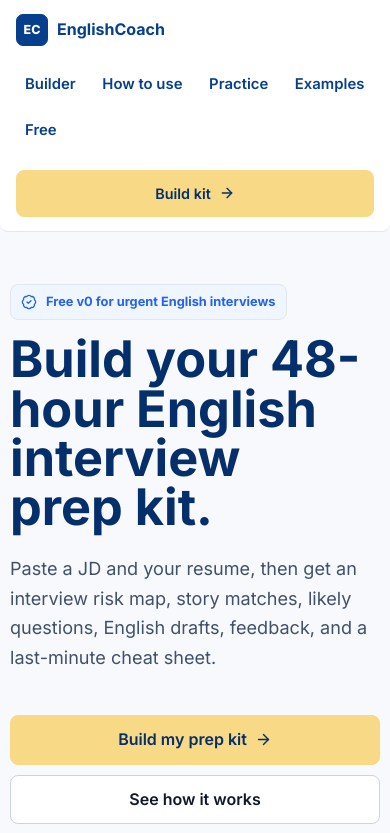
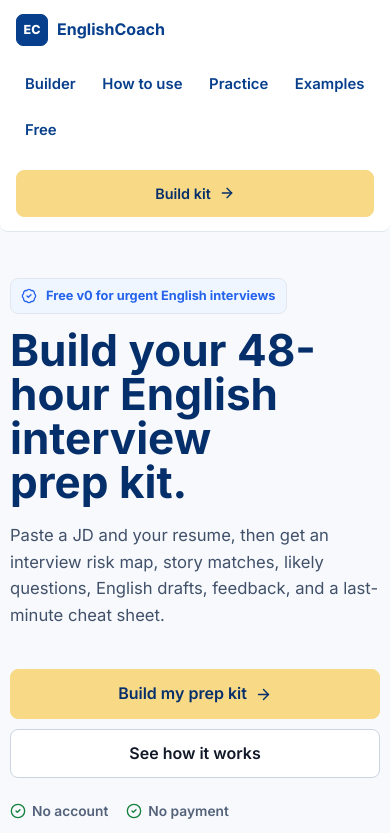
Before and after one commit to joanjiaocn-rgb/mock-interview-tool, a Next.js app: page / in a window 390 px wide. Shown: the top 833 px of the page. Built offline with nearby package versions, Linux system fonts and the light colour scheme; no server answers.

Commit message:
Tone down homepage hero type

```diff
--- a/app/globals.css
+++ b/app/globals.css
@@ -171,26 +171,26 @@ p {
 
 .hero-split {
   display: grid;
-  min-height: min(680px, calc(100vh - 80px));
+  min-height: min(620px, calc(100vh - 80px));
   grid-template-columns: minmax(0, 0.9fr) minmax(440px, 1.1fr);
-  gap: clamp(36px, 6vw, 78px);
+  gap: clamp(30px, 5vw, 64px);
   align-items: center;
-  padding: clamp(52px, 8vw, 92px) 0 42px;
+  padding: clamp(40px, 6vw, 72px) 0 34px;
 }
 
 .hero-lead h1 {
   max-width: 650px;
-  margin-bottom: 22px;
+  margin-bottom: 18px;
   color: var(--navy-strong);
-  font-size: clamp(3.5rem, 5.6vw, 5.35rem);
-  line-height: 0.98;
+  font-size: clamp(2.9rem, 4.5vw, 4.5rem);
+  line-height: 1;
 }
 
 .hero-lead .hero-copy {
   max-width: 590px;
   color: #41516a;
-  font-size: 1.13rem;
-  line-height: 1.65;
+  font-size: 1.04rem;
+  line-height: 1.6;
 }
 
 .hero-lead .button.primary,
@@ -2558,7 +2558,7 @@ h1 {
   }
 
   .hero-lead h1 {
-    font-size: 4rem;
+    font-size: 3.35rem;
   }
 
   h1 {
@@ -2677,11 +2677,11 @@ h1 {
 
   .hero-split {
     gap: 18px;
-    padding: 34px 0 28px;
+    padding: 28px 0 24px;
   }
 
   .hero-lead h1 {
-    font-size: 3.15rem;
+    font-size: 2.75rem;
   }
 
   .hero-board {
```
